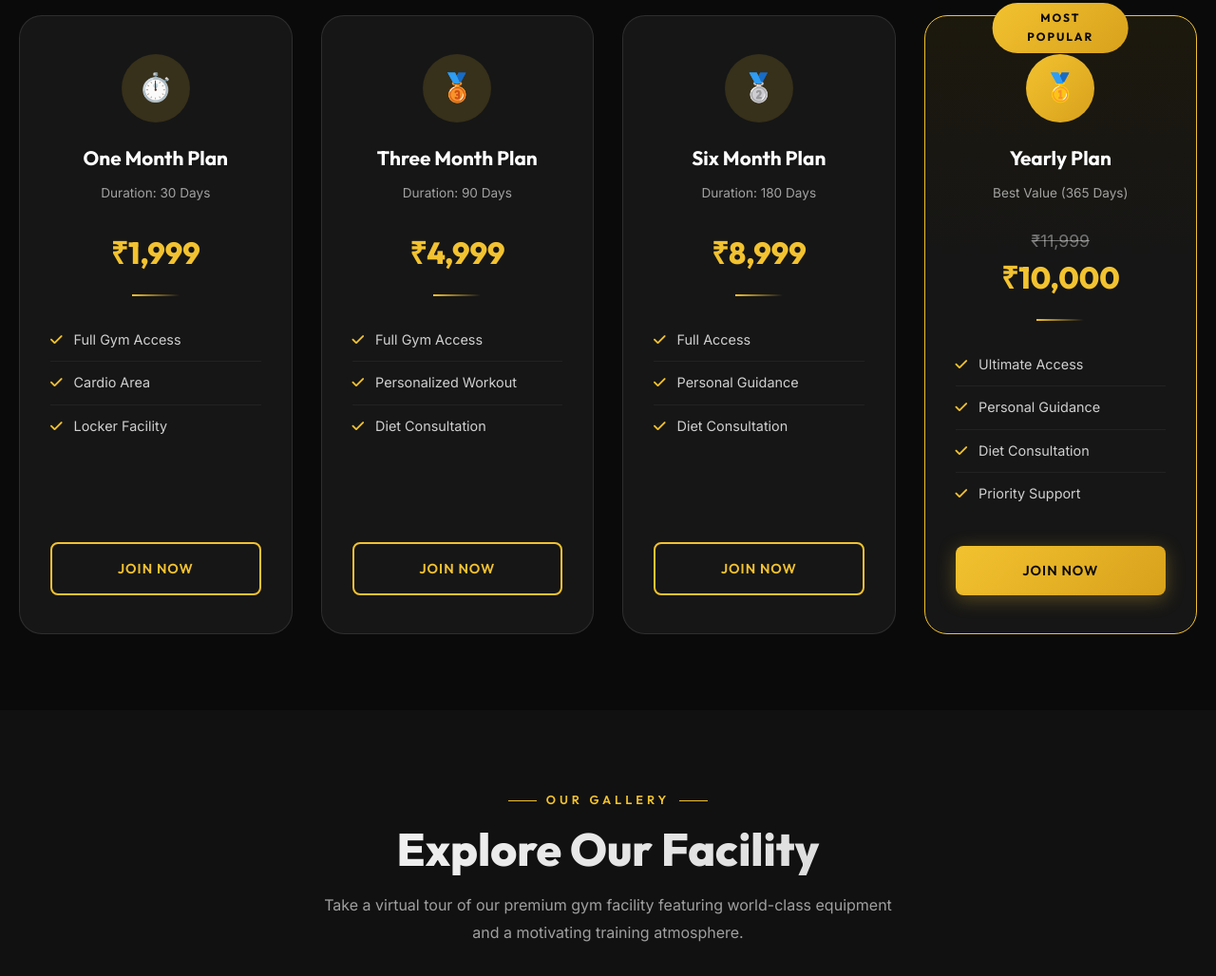
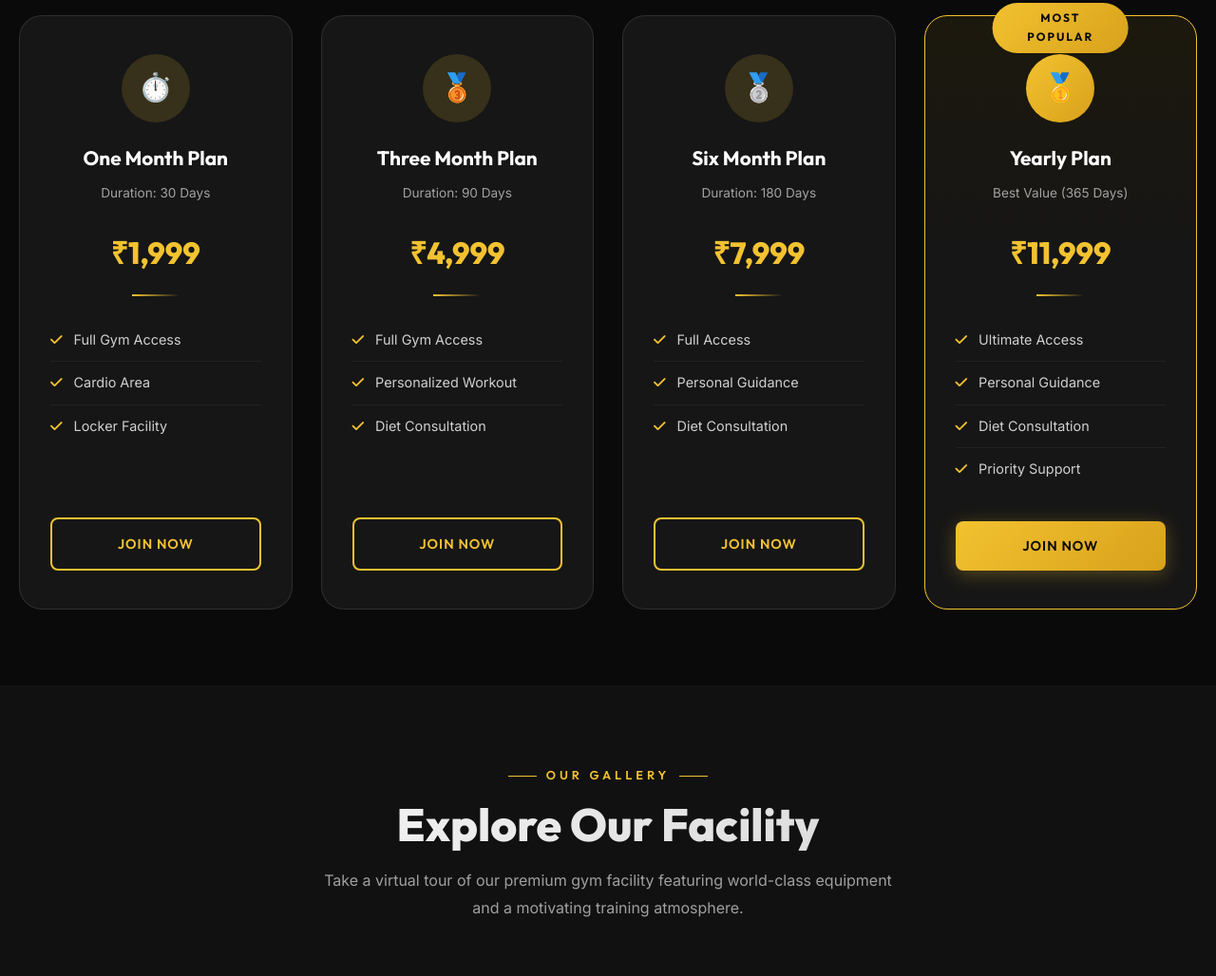
Before and after one commit to SanjaiCode07/gymwebsite, a plain HTML site: page index.html in a window 1280 px wide. Shown: the part 2476-3504 px from the top of the page at 95% size. Drawn offline with Linux system fonts and the light colour scheme.

Commit message:
Update pricing: 6M plan to 7999, 12M plan to 11999

```diff
--- a/index.html
+++ b/index.html
@@ -270,7 +270,7 @@
           <div class="plan-icon">🥈</div>
           <h3 class="plan-name">Six Month Plan</h3>
           <p class="plan-desc">Duration: 180 Days</p>
-          <div class="plan-price">₹8,999</div>
+          <div class="plan-price">₹7,999</div>
           <div class="plan-divider"></div>
           <div class="plan-features">
             <div class="plan-feature">
@@ -295,10 +295,7 @@
           <div class="plan-icon">🥇</div>
           <h3 class="plan-name">Yearly Plan</h3>
           <p class="plan-desc">Best Value (365 Days)</p>
-          <div class="plan-price-wrapper">
-            <div class="plan-price-old">₹11,999</div>
-            <div class="plan-price">₹10,000</div>
-          </div>
+          <div class="plan-price">₹11,999</div>
           <div class="plan-divider"></div>
           <div class="plan-features">
             <div class="plan-feature">
```
